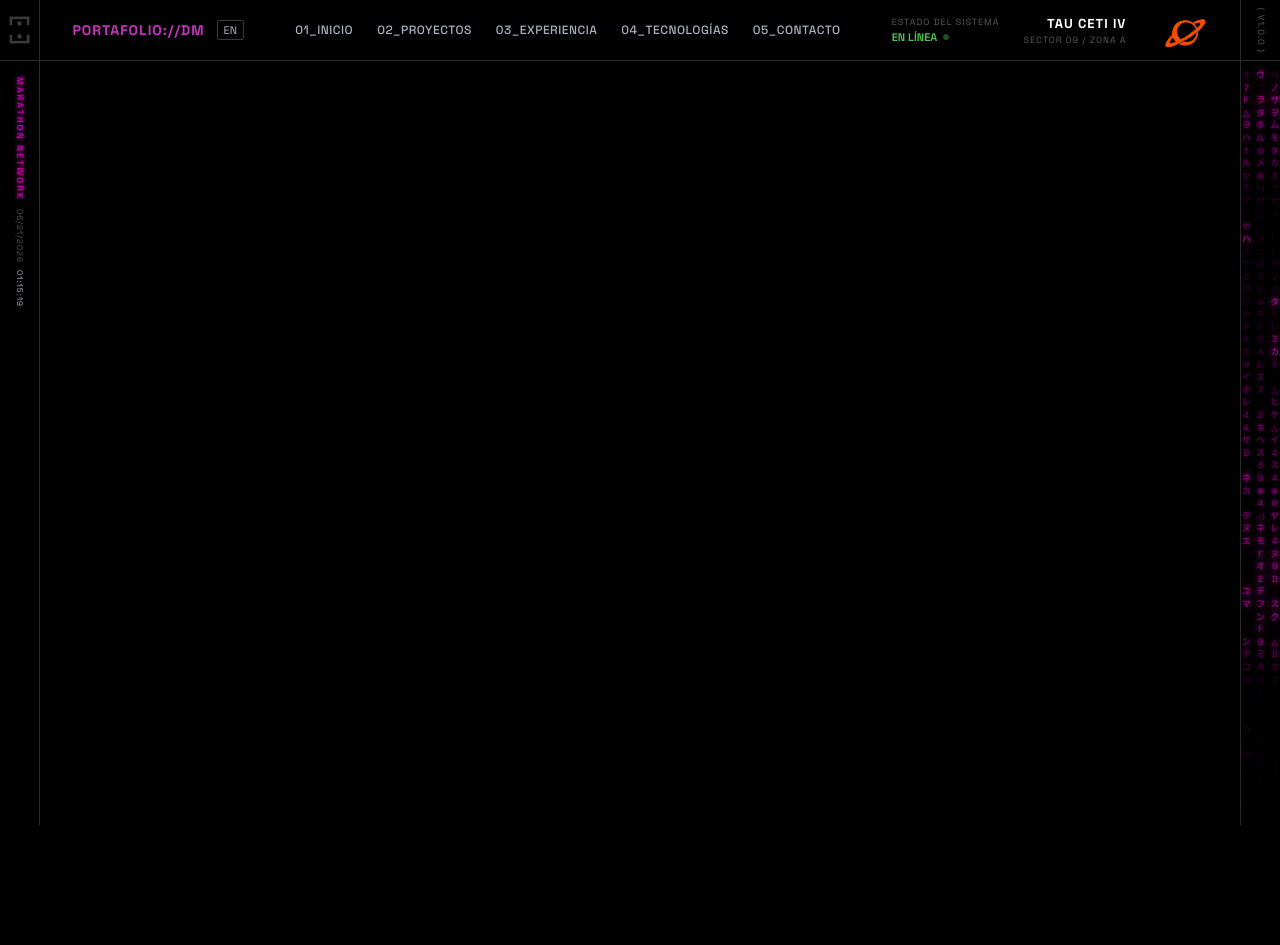
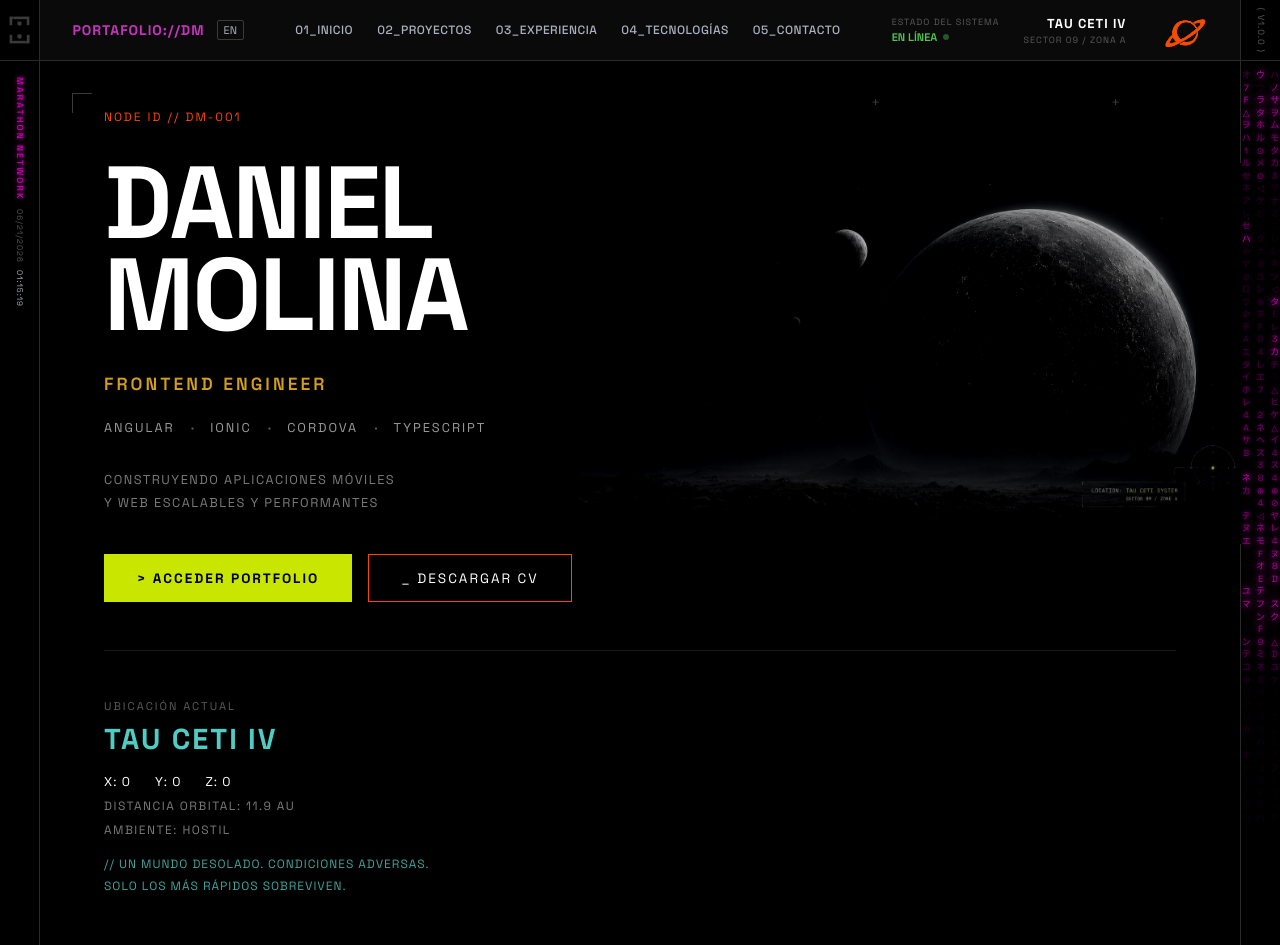
Before and after one commit to TheLostHeaven/portfolio-front, an Angular app: page /home in a window 1280 px wide. Before the commit the page ends 825 px from the top, so only its background shows below. Built offline with nearby package versions, Linux system fonts and the light colour scheme.

Commit message:
feat(home): redesign hero section with sci-fi theming and planet showcase

```diff
--- a/src/app/feature/home/config/home.config.en.ts
+++ b/src/app/feature/home/config/home.config.en.ts
@@ -1,8 +1,22 @@
 export const homeConfigEn = Object.freeze({
   i18n: {
-    title: 'DANIEL MOLINA',
-    subtitle: 'Software Developer',
-    description: 'Here goes your portfolio description in English.',
+    nodeId: 'NODE ID // DM-001',
+    firstName: 'DANIEL',
+    lastName: 'MOLINA',
+    subtitle: 'FRONTEND ENGINEER',
+    technologies: ['ANGULAR', 'IONIC', 'CORDOVA', 'TYPESCRIPT'],
+    description: 'BUILDING SCALABLE AND PERFORMANT\nMOBILE & WEB APPLICATIONS',
+    cta: {
+      portfolio: '> ACCESS PORTFOLIO',
+      cv: '_ DOWNLOAD CV',
+    },
+    location: {
+      label: 'CURRENT LOCATION',
+      name: 'TAU CETI IV',
+      orbitalDistance: 'ORBITAL DISTANCE: 11.9 AU',
+      environment: 'ENVIRONMENT: HOSTILE',
+      lore: '// A DESOLATE WORLD. HARSH CONDITIONS.\nONLY THE FASTEST RUNNERS SURVIVE.',
+    },
   },
   image: {
     profile: {
--- a/src/app/feature/home/config/home.config.es.ts
+++ b/src/app/feature/home/config/home.config.es.ts
@@ -1,8 +1,22 @@
 export const homeConfigEs = Object.freeze({
   i18n: {
-    title: 'DANIEL MOLINA',
-    subtitle: 'Desarrollador de Software',
-    description: 'Aquí va la descripción de tu portfolio en español.',
+    nodeId: 'NODE ID // DM-001',
+    firstName: 'DANIEL',
+    lastName: 'MOLINA',
+    subtitle: 'FRONTEND ENGINEER',
+    technologies: ['ANGULAR', 'IONIC', 'CORDOVA', 'TYPESCRIPT'],
+    description: 'CONSTRUYENDO APLICACIONES MÓVILES\nY WEB ESCALABLES Y PERFORMANTES',
+    cta: {
+      portfolio: '> ACCEDER PORTFOLIO',
+      cv: '_ DESCARGAR CV',
+    },
+    location: {
+      label: 'UBICACIÓN ACTUAL',
+      name: 'TAU CETI IV',
+      orbitalDistance: 'DISTANCIA ORBITAL: 11.9 AU',
+      environment: 'AMBIENTE: HOSTIL',
+      lore: '// UN MUNDO DESOLADO. CONDICIONES ADVERSAS.\nSOLO LOS MÁS RÁPIDOS SOBREVIVEN.',
+    },
   },
   image: {
     profile: {
--- a/src/app/feature/home/presentation/pages/home/home.page.html
+++ b/src/app/feature/home/presentation/pages/home/home.page.html
@@ -1,3 +1,65 @@
-<!-- <h1>{{ config.i18n.title }}</h1>
-<p>{{ config.i18n.subtitle }}</p>
-<p>{{ config.i18n.description }}</p> -->
+<section class="home">
+  <!-- Corner decorators -->
+  <div class="home__corner home__corner--top-left"></div>
+  <div class="home__crosshair home__crosshair--1">+</div>
+  <div class="home__crosshair home__crosshair--2">+</div>
+
+  <!-- Hero grid: content left, planet right -->
+  <div class="home__hero">
+    <div class="home__hero-content">
+      <!-- Node ID -->
+      <span class="home__node-id">{{ config.i18n.nodeId }}</span>
+
+      <!-- Name -->
+      <h1 class="home__name">
+        <span class="home__first-name">{{ config.i18n.firstName }}</span>
+        <span class="home__last-name">{{ config.i18n.lastName }}</span>
+      </h1>
+
+      <!-- Subtitle -->
+      <h2 class="home__subtitle">{{ config.i18n.subtitle }}</h2>
+
+      <!-- Technologies -->
+      <div class="home__technologies">
+        @for (tech of config.i18n.technologies; track tech; let last = $last) {
+          <span class="home__tech">{{ tech }}</span>
+          @if (!last) {
+            <span class="home__tech-separator">•</span>
+          }
+        }
+      </div>
+
+      <!-- Description -->
+      <p class="home__description">{{ config.i18n.description }}</p>
+
+      <!-- CTA Buttons -->
+      <div class="home__cta">
+        <button class="home__btn home__btn--primary">
+          {{ config.i18n.cta.portfolio }}
+        </button>
+        <button class="home__btn home__btn--secondary">
+          {{ config.i18n.cta.cv }}
+        </button>
+      </div>
+    </div>
+
+    <!-- Planet image -->
+    <div class="home__hero-visual">
+      <img src="assets/taucetiiv.jpg" alt="Tau Ceti IV" class="home__planet-img">
+    </div>
+  </div>
+
+  <!-- Location Section -->
+  <div class="home__location">
+    <span class="home__location-label">{{ config.i18n.location.label }}</span>
+    <h3 class="home__location-name">{{ config.i18n.location.name }}</h3>
+    <div class="home__location-coords">
+      <span>X: {{ mouseX }}</span>
+      <span>Y: {{ mouseY }}</span>
+      <span>Z: {{ mouseZ }}</span>
+    </div>
+    <span class="home__location-detail">{{ config.i18n.location.orbitalDistance }}</span>
+    <span class="home__location-detail">{{ config.i18n.location.environment }}</span>
+    <p class="home__location-lore">{{ config.i18n.location.lore }}</p>
+  </div>
+</section>
--- a/src/app/feature/home/presentation/pages/home/home.page.scss
+++ b/src/app/feature/home/presentation/pages/home/home.page.scss
@@ -0,0 +1,287 @@
+.home {
+  position: relative;
+  padding: 3rem 4rem;
+  min-height: 80vh;
+  display: flex;
+  flex-direction: column;
+  justify-content: center;
+
+  // Corner bracket top-left
+  &__corner--top-left {
+    position: absolute;
+    top: 2rem;
+    left: 2rem;
+    width: 20px;
+    height: 20px;
+    border-top: 1px solid #3a3a3a;
+    border-left: 1px solid #3a3a3a;
+  }
+
+  // Crosshair decorators
+  &__crosshair {
+    position: absolute;
+    color: #3a3a3a;
+    font-size: 14px;
+    font-family: 'Space Grotesk', monospace;
+    user-select: none;
+
+    &--1 {
+      top: 2rem;
+      right: 30%;
+    }
+
+    &--2 {
+      top: 2rem;
+      right: 10%;
+    }
+  }
+
+  // Hero grid
+  &__hero {
+    display: grid;
+    grid-template-columns: 1fr 1fr;
+    align-items: center;
+    gap: 2rem;
+  }
+
+  &__hero-content {
+    display: flex;
+    flex-direction: column;
+  }
+
+  &__hero-visual {
+    display: flex;
+    align-items: center;
+    justify-content: center;
+  }
+
+  &__planet-img {
+    width: 130%;
+    height: auto;
+    object-fit: contain;
+    background: transparent;
+    filter: brightness(0.8) contrast(1.1);
+    animation: planetFloat 6s ease-in-out infinite;
+    transform: translateX(-25%);
+  }
+
+  // Node ID
+  &__node-id {
+    font-family: 'Space Grotesk', monospace;
+    font-size: 0.75rem;
+    color: #ff4400;
+    letter-spacing: 2px;
+    text-transform: uppercase;
+    margin-bottom: 2rem;
+  }
+
+  // Name
+  &__name {
+    display: flex;
+    flex-direction: column;
+    line-height: 0.9;
+    margin-bottom: 2rem;
+  }
+
+  &__first-name,
+  &__last-name {
+    font-family: 'Space Grotesk', sans-serif;
+    font-size: clamp(4rem, 8vw, 8rem);
+    font-weight: 900;
+    color: #ffffff;
+    letter-spacing: -2px;
+    text-transform: uppercase;
+  }
+
+  // Subtitle
+  &__subtitle {
+    font-family: 'Space Grotesk', monospace;
+    font-size: 1.1rem;
+    color: #d4a017;
+    letter-spacing: 3px;
+    text-transform: uppercase;
+    font-weight: 600;
+    margin-bottom: 1.5rem;
+  }
+
+  // Technologies
+  &__technologies {
+    display: flex;
+    align-items: center;
+    gap: 1rem;
+    margin-bottom: 2rem;
+  }
+
+  &__tech {
+    font-family: 'Space Grotesk', monospace;
+    font-size: 0.8rem;
+    color: #9a9a9a;
+    letter-spacing: 2px;
+    text-transform: uppercase;
+  }
+
+  &__tech-separator {
+    color: #5a5a5a;
+    font-size: 0.6rem;
+  }
+
+  // Description
+  &__description {
+    font-family: 'Space Grotesk', monospace;
+    font-size: 0.8rem;
+    color: #7a7a7a;
+    letter-spacing: 1.5px;
+    line-height: 1.8;
+    text-transform: uppercase;
+    white-space: pre-line;
+    margin-bottom: 2.5rem;
+  }
+
+  // CTA Buttons
+  &__cta {
+    display: flex;
+    gap: 1rem;
+  }
+
+  &__btn {
+    font-family: 'Space Grotesk', monospace;
+    font-size: 0.85rem;
+    letter-spacing: 2px;
+    text-transform: uppercase;
+    padding: 0.9rem 2rem;
+    cursor: pointer;
+    transition: all 0.2s ease;
+    background: transparent;
+
+    &--primary {
+      background-color: #c8e600;
+      color: #000000;
+      border: 1px solid #c8e600;
+      font-weight: 700;
+
+      &:hover {
+        background-color: #deff1a;
+        box-shadow: 0 0 12px rgba(200, 230, 0, 0.3);
+      }
+    }
+
+    &--secondary {
+      background-color: transparent;
+      color: #ffffff;
+      border: 1px solid #ff4400;
+
+      &:hover {
+        background-color: rgba(255, 68, 0, 0.1);
+        box-shadow: 0 0 12px rgba(255, 68, 0, 0.2);
+      }
+    }
+  }
+
+  // Location Section
+  &__location {
+    display: flex;
+    flex-direction: column;
+    gap: 0.5rem;
+    padding-top: 3rem;
+    margin-top: 3rem;
+    border-top: 1px solid #1a1a1a;
+  }
+
+  &__location-label {
+    font-family: 'Space Grotesk', monospace;
+    font-size: 0.7rem;
+    color: #5a5a5a;
+    letter-spacing: 2px;
+    text-transform: uppercase;
+  }
+
+  &__location-name {
+    font-family: 'Space Grotesk', monospace;
+    font-size: 1.8rem;
+    color: #4ecdc4;
+    letter-spacing: 2px;
+    text-transform: uppercase;
+    font-weight: 700;
+    margin-bottom: 0.5rem;
+  }
+
+  &__location-coords {
+    display: flex;
+    gap: 1.5rem;
+    font-family: 'Space Grotesk', monospace;
+    font-size: 0.8rem;
+    color: #abb2bf;
+    letter-spacing: 1px;
+
+    span {
+      background: transparent;
+    }
+  }
+
+  &__location-detail {
+    font-family: 'Space Grotesk', monospace;
+    font-size: 0.75rem;
+    color: #7a7a7a;
+    letter-spacing: 1.5px;
+    text-transform: uppercase;
+  }
+
+  &__location-lore {
+    font-family: 'Space Grotesk', monospace;
+    font-size: 0.75rem;
+    color: #4ecdc4;
+    letter-spacing: 1px;
+    line-height: 1.8;
+    white-space: pre-line;
+    margin-top: 0.5rem;
+    opacity: 0.8;
+  }
+}
+
+// Responsive
+@media (max-width: 768px) {
+  .home {
+    padding: 2rem 1.5rem;
+
+    &__hero {
+      grid-template-columns: 1fr;
+    }
+
+    &__hero-visual {
+      order: -1;
+    }
+
+    &__planet-img {
+      max-width: 300px;
+    }
+
+    &__first-name,
+    &__last-name {
+      font-size: clamp(2.5rem, 15vw, 5rem);
+    }
+
+    &__technologies {
+      flex-wrap: wrap;
+      gap: 0.5rem;
+    }
+
+    &__cta {
+      flex-direction: column;
+    }
+
+    &__location-coords {
+      flex-direction: column;
+      gap: 0.3rem;
+    }
+  }
+}
+
+@keyframes planetFloat {
+  0%,
+  100% {
+    transform: translateY(0);
+  }
+  50% {
+    transform: translateY(-8px);
+  }
+}
--- a/src/app/feature/home/presentation/pages/home/home.page.ts
+++ b/src/app/feature/home/presentation/pages/home/home.page.ts
@@ -1,4 +1,10 @@
-import { Component, inject, OnDestroy, OnInit } from '@angular/core';
+import {
+  Component,
+  inject,
+  OnDestroy,
+  OnInit,
+  HostListener,
+} from '@angular/core';
 import { Subscription } from 'rxjs';
 import { LanguageService } from '@core/i18n/language.service';
 import { getHomeConfig } from '../../../config/home.config';
@@ -14,6 +20,11 @@ export class HomePage implements OnInit, OnDestroy {
 
   config = getHomeConfig(this.languageService.currentLang);
 
+  // Mouse coordinates
+  mouseX = 0;
+  mouseY = 0;
+  mouseZ = 0;
+
   private langSub!: Subscription;
 
   ngOnInit(): void {
@@ -22,6 +33,27 @@ export class HomePage implements OnInit, OnDestroy {
     });
   }
 
+  @HostListener('document:mousemove', ['$event'])
+  onMouseMove(event: MouseEvent): void {
+    // Normalize coordinates to look like spatial coords
+    this.mouseX = +(
+      ((event.clientX / window.innerWidth) * 100 - 50) *
+      0.5
+    ).toFixed(3);
+    this.mouseY = +(
+      ((event.clientY / window.innerHeight) * 100 - 50) *
+      -0.9
+    ).toFixed(3);
+    // Z simulates depth based on distance from center
+    const centerX = window.innerWidth / 2;
+    const centerY = window.innerHeight / 2;
+    const dist = Math.sqrt(
+      Math.pow(event.clientX - centerX, 2) +
+        Math.pow(event.clientY - centerY, 2)
+    );
+    this.mouseZ = +((dist / window.innerWidth) * 20).toFixed(3);
+  }
+
   ngOnDestroy(): void {
     this.langSub.unsubscribe();
   }
--- a/src/styles.scss
+++ b/src/styles.scss
@@ -1,8 +1,22 @@
 /* You can add global styles to this file, and also import other style files */
 * {
-    margin: 0%;
-    padding: 0%;
-    background-color: black;
+    margin: 0;
+    padding: 0;
     font-family: 'Space Grotesk', sans-serif;
     color: #ffffff;
+    box-sizing: border-box;
 }
+
+body {
+    background-color: #000000;
+    overflow-x: hidden;
+    scrollbar-width: none;
+
+    &::-webkit-scrollbar {
+        display: none;
+    }
+}
+
+img {
+    background-color: transparent;
+}
```
Also changed, not shown: src/assets/taucetiiv.jpg (added).
